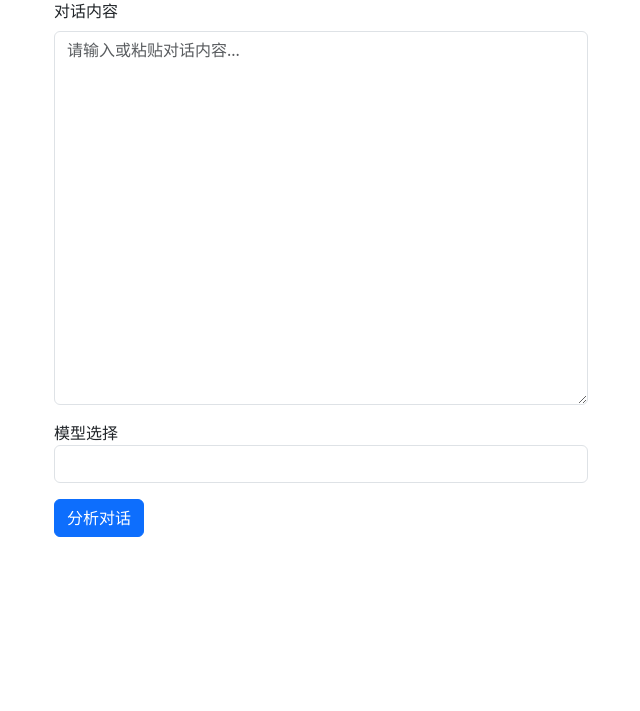
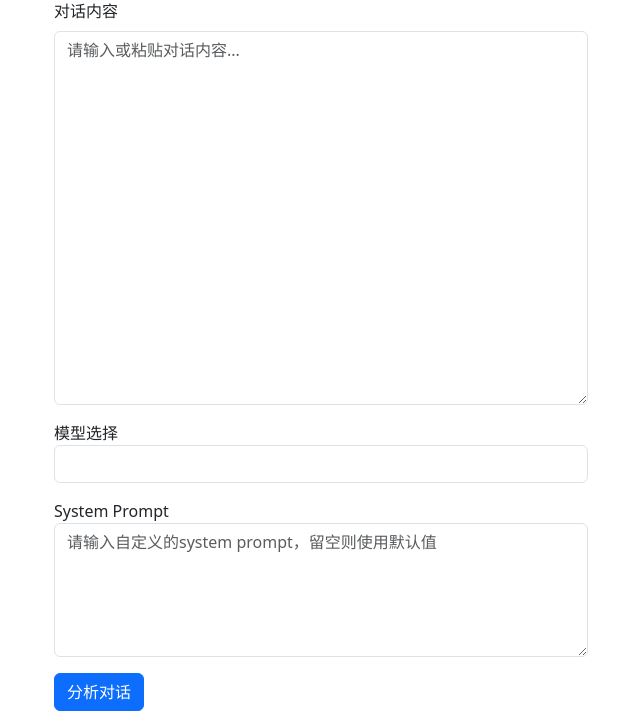
Before and after one commit to JuruoMP/delta_web, a Flask app: page /conversation_analysis in a window 1280 px wide. Shown: the part 151-862 px from the top of the page, without its empty margins (40-680 px from the left). Before the commit the page ends 688 px from the top, so only its background shows below. Run offline with Flask 3, Linux system fonts and the light colour scheme; the visitor is signed in with stand-in values (Sample User, id 1); data comes from the database, SQL or seed files in the repository; lists and menus that the app fills with data are empty; parts of the project's set-up code (start-up, migrations or seed data) failed here and were passed over; some libraries are stand-ins or nearby versions.

Commit message:
feat: add custom sp

```diff
--- a/app.py
+++ b/app.py
@@ -87,6 +87,7 @@
 class ConversationAnalysisForm(FlaskForm):
     conversation_text = TextAreaField('对话内容', validators=[DataRequired()])
     model = SelectField('模型选择', choices=[(model, model) for model in llm_service.model_configs.keys()], validators=[DataRequired()])
+    system_prompt = TextAreaField('System Prompt', validators=[])
     submit = SubmitField('分析对话')
 
 class AudioUploadForm(FlaskForm):
@@ -408,9 +409,10 @@
         if form.validate_on_submit():
             conversation_text = form.conversation_text.data
             model = form.model.data
+            system_prompt = form.system_prompt.data.strip() if hasattr(form, 'system_prompt') and form.system_prompt.data else None
             try:
                 # 调用LLM分析对话内容
-                analysis_result = llm_utils.analyze_conversation(conversation_text, model_name=model)
+                analysis_result = llm_utils.analyze_conversation(conversation_text, model_name=model, system_prompt=system_prompt)
                 return jsonify({'status': 'success', 'analysis_result': analysis_result})
             except Exception as e:
                 app.logger.error(f'分析对话内容失败: {str(e)}')
@@ -428,6 +430,7 @@
         # 获取基本参数
         conversation_text = form.conversation_text.data if form.conversation_text.data else request.form.get('conversation_text')
         model = form.model.data if form.model.data else request.form.get('model')
+        system_prompt = form.system_prompt.data.strip() if hasattr(form, 'system_prompt') and form.system_prompt.data else request.form.get('system_prompt')
 
         # 获取恢复参数
         request_id = request.form.get('request_id')
@@ -440,7 +443,8 @@
                         conversation_text,
                         model_name=model,
                         request_id=request_id,
-                        content_length=content_length
+                        content_length=content_length,
+                        system_prompt=system_prompt
                 )):
                     # 为每个chunk添加唯一ID，便于前端去重
                     yield f'data: {json.dumps({"chunk": chunk, "chunk_id": chunk_idx})}\n\n'
--- a/templates/conversation_analysis.html
+++ b/templates/conversation_analysis.html
@@ -32,6 +32,20 @@
                         </div>
                     {% endif %}
                 </div>
+
+                {% if g.current_user and g.current_user.username == 'admin' %}
+                <div class="form-group mb-3">
+                    {{ form.system_prompt.label(class="form-control-label") }}
+                    {{ form.system_prompt(class="form-control", rows=5, placeholder="请输入自定义的system prompt，留空则使用默认值") }}
+                    {% if form.system_prompt.errors %}
+                        <div class="text-danger">
+                            {% for error in form.system_prompt.errors %}
+                                {{ error }}
+                            {% endfor %}
+                        </div>
+                    {% endif %}
+                </div>
+                {% endif %}
 
                 {{ form.submit(class="btn btn-primary") }}
             </form>
```
Also changed, not shown: utils/llm_utils.py (+16 -4 lines).
